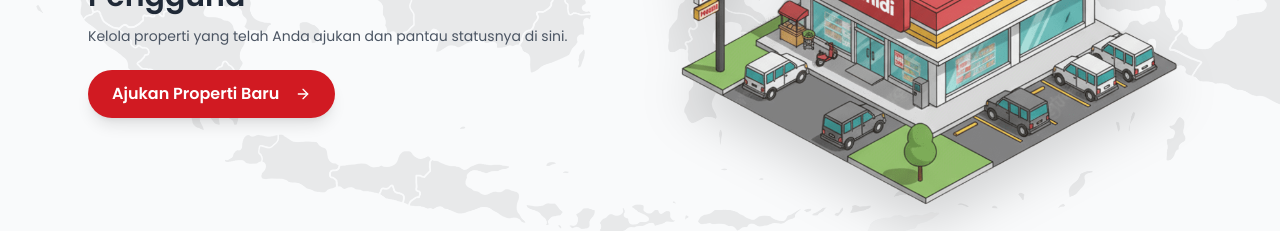
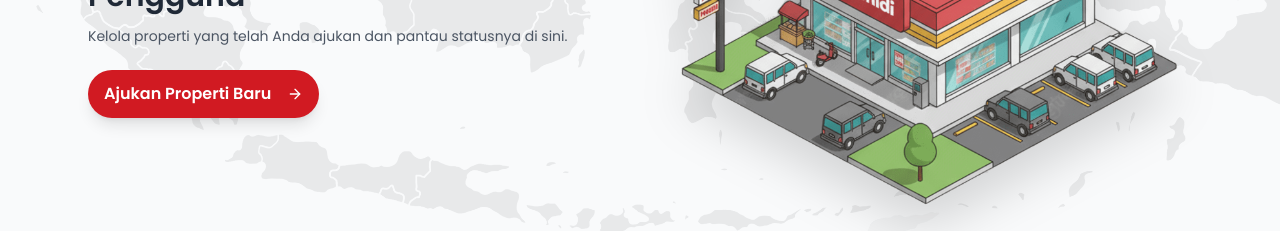
Before and after one commit to AlvinoWJ/midiland, a Next.js app: page /dashboard in a window 1280 px wide. Shown: the part 321-552 px from the top of the page. Built offline with nearby package versions, Linux system fonts and the light colour scheme; no server answers.

Commit message:
refactor(ui): Overhaul Button component styles and variants

```diff
--- a/components/ui/button.tsx
+++ b/components/ui/button.tsx
@@ -1,30 +1,32 @@
-import * as React from "react";
-import { Slot } from "@radix-ui/react-slot";
-import { cva, type VariantProps } from "class-variance-authority";
+import * as React from "react"
+import { Slot } from "@radix-ui/react-slot"
+import { cva, type VariantProps } from "class-variance-authority"
 
-import { cn } from "@/lib/utils";
+import { cn } from "@/lib/utils"
 
 const buttonVariants = cva(
-  "inline-flex items-center justify-center gap-2 whitespace-nowrap rounded-md text-sm font-medium transition-colors focus-visible:outline-none focus-visible:ring-1 focus-visible:ring-ring disabled:pointer-events-none disabled:opacity-50 [&_svg]:pointer-events-none [&_svg]:size-4 [&_svg]:shrink-0",
+  "inline-flex items-center justify-center gap-2 whitespace-nowrap rounded-md text-sm font-medium transition-all disabled:pointer-events-none disabled:opacity-50 [&_svg]:pointer-events-none [&_svg:not([class*='size-'])]:size-4 shrink-0 [&_svg]:shrink-0 outline-none focus-visible:border-ring focus-visible:ring-ring/50 focus-visible:ring-[3px] aria-invalid:ring-destructive/20 dark:aria-invalid:ring-destructive/40 aria-invalid:border-destructive",
   {
     variants: {
       variant: {
-        default:
-          "bg-primary text-primary-foreground shadow hover:bg-primary/90",
+        default: "bg-primary text-primary-foreground hover:bg-primary/90",
         destructive:
-          "bg-destructive text-destructive-foreground shadow-sm hover:bg-destructive/90",
+          "bg-destructive text-white hover:bg-destructive/90 focus-visible:ring-destructive/20 dark:focus-visible:ring-destructive/40 dark:bg-destructive/60",
         outline:
-          "border-2 bg-background shadow-sm hover:bg-primary hover:text-primary-foreground",
+          "border bg-background shadow-xs hover:bg-accent hover:text-accent-foreground dark:bg-input/30 dark:border-input dark:hover:bg-input/50",
         secondary:
-          "bg-secondary text-secondary-foreground shadow-sm hover:bg-secondary/80",
-        ghost: "hover:bg-accent hover:text-accent-foreground",
+          "bg-secondary text-secondary-foreground hover:bg-secondary/80",
+        ghost:
+          "hover:bg-accent hover:text-accent-foreground dark:hover:bg-accent/50",
         link: "text-primary underline-offset-4 hover:underline",
       },
       size: {
-        default: "h-9 px-4 py-2",
-        sm: "h-8 rounded-md px-3 text-xs",
-        lg: "h-8 rounded-md px-8 text-sm",
-        icon: "h-9 w-9",
+        default: "h-9 px-4 py-2 has-[>svg]:px-3",
+        sm: "h-8 rounded-md gap-1.5 px-3 has-[>svg]:px-2.5",
+        lg: "h-10 rounded-md px-6 has-[>svg]:px-4",
+        icon: "size-9",
+        "icon-sm": "size-8",
+        "icon-lg": "size-10",
       },
     },
     defaultVariants: {
@@ -32,26 +34,27 @@
       size: "default",
     },
   }
-);
+)
 
-export interface ButtonProps
-  extends React.ButtonHTMLAttributes<HTMLButtonElement>,
-    VariantProps<typeof buttonVariants> {
-  asChild?: boolean;
+function Button({
+  className,
+  variant,
+  size,
+  asChild = false,
+  ...props
+}: React.ComponentProps<"button"> &
+  VariantProps<typeof buttonVariants> & {
+    asChild?: boolean
+  }) {
+  const Comp = asChild ? Slot : "button"
+
+  return (
+    <Comp
+      data-slot="button"
+      className={cn(buttonVariants({ variant, size, className }))}
+      {...props}
+    />
+  )
 }
 
-const Button = React.forwardRef<HTMLButtonElement, ButtonProps>(
-  ({ className, variant, size, asChild = false, ...props }, ref) => {
-    const Comp = asChild ? Slot : "button";
-    return (
-      <Comp
-        className={cn(buttonVariants({ variant, size, className }))}
-        ref={ref}
-        {...props}
-      />
-    );
-  }
-);
-Button.displayName = "Button";
-
-export { Button, buttonVariants };
+export { Button, buttonVariants }
```
